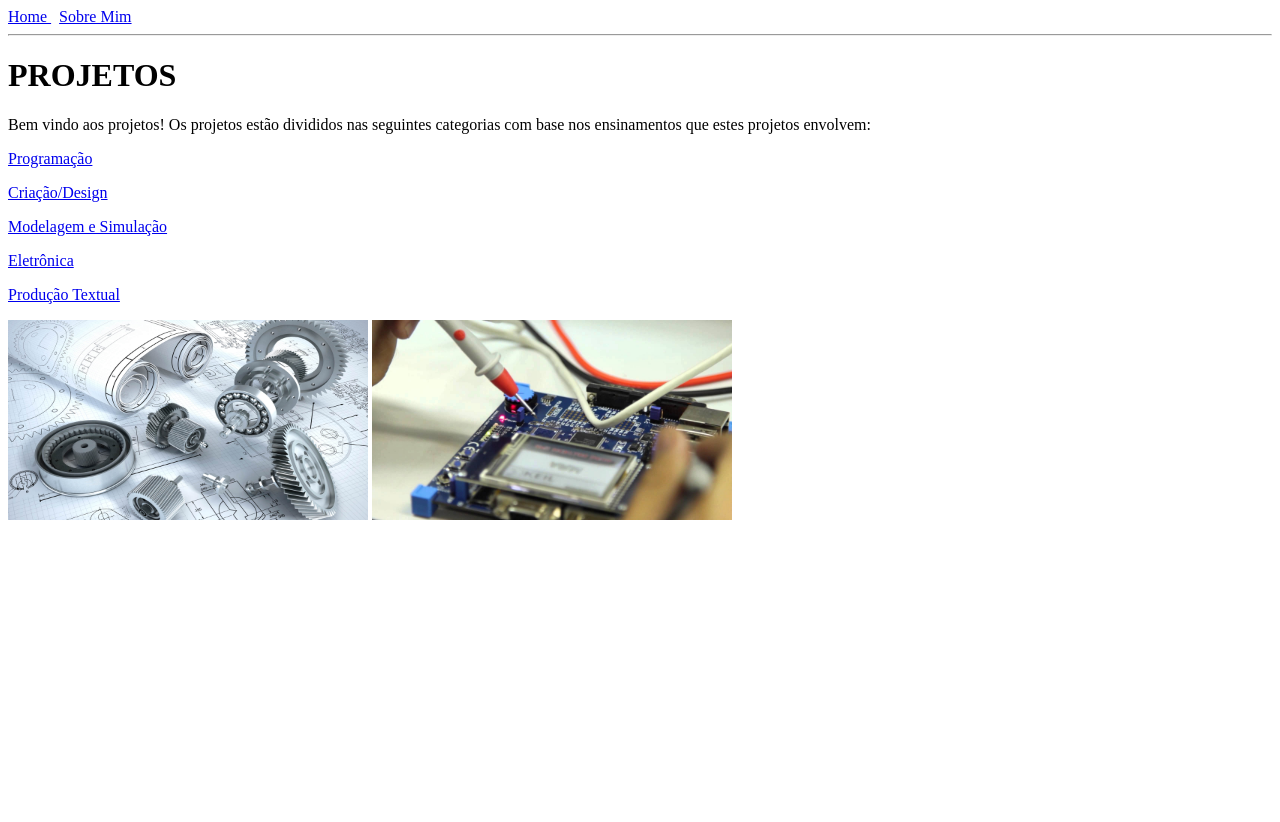
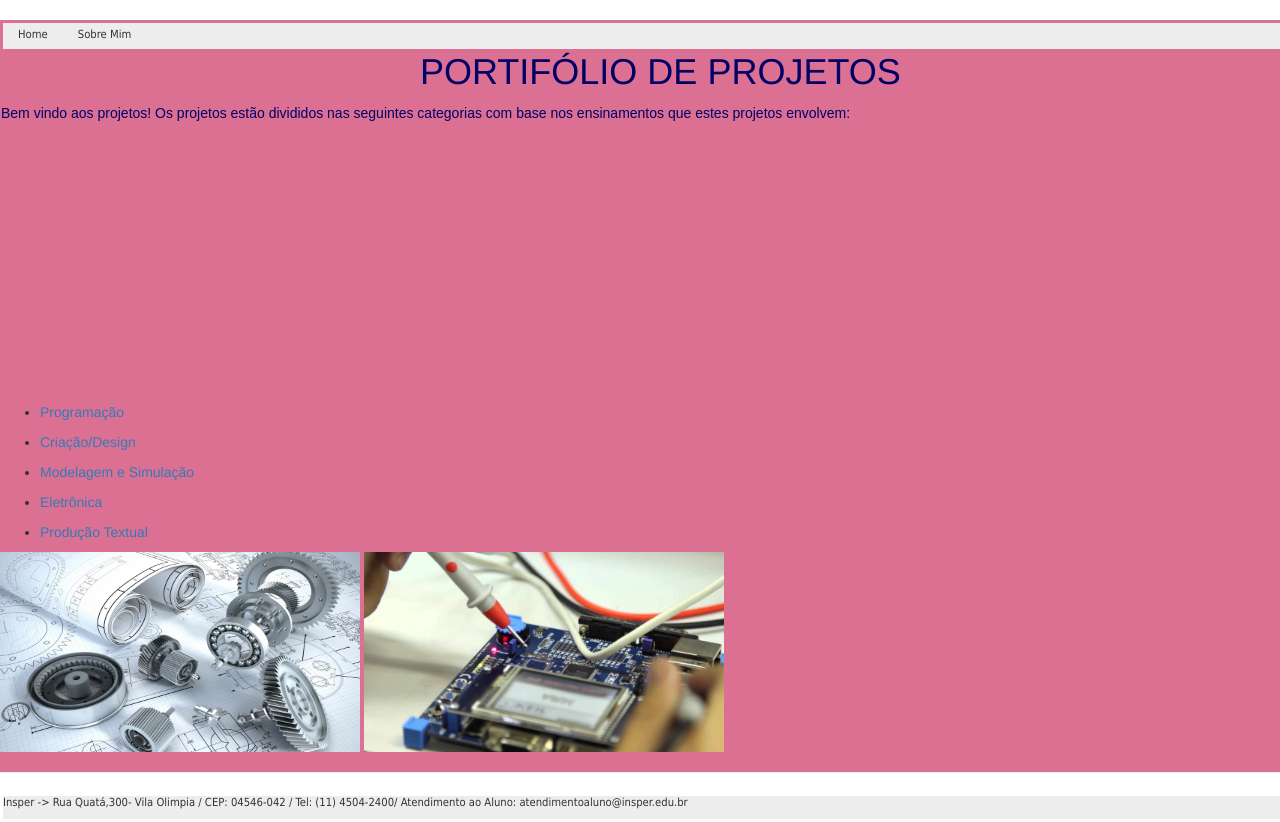
Before and after one commit to Joaogca/projeto1-CO_DESIGN, a plain HTML site: page projetos.html in a window 1280 px wide. Before the commit the page ends 800 px from the top, so only its background shows below. Drawn offline with Linux system fonts and the light colour scheme; files that its build step writes are made by us from their sources.

Commit message:
Add files via upload

```diff
--- a/projetos.html
+++ b/projetos.html
@@ -1,58 +1,120 @@
-<html>
+<html  xml:lang="pt" lang="pt">
 	<head>
-		<title>Portifólio</title>
+	<title>Portifólio</title>
+	<style type="text/css">
+	<!--
+		body {
+			padding:0px;
+			margin:0px;
+		}
+
+		#menu ul {
+			padding:0px;
+			margin:3px;
+			float: left;
+			width: 100%;
+			background-color:#EDEDED;
+			list-style:none;
+			font:80% Tahoma;
+		}
+
+		#menu ul li { display: inline; }
+
+		#menu ul li a {
+			background-color:#EDEDED;
+			color: #333;
+			text-decoration: none;
+			border-bottom:3px solid #EDEDED;
+			padding: 5px 15px;
+			float:left;
+		}
+
+		#menu ul li a:hover {
+			background-color:#D6D6D6;
+			color: #6D6D6D;
+			border-bottom:3px solid #42426F;
+		}
+	-->
+	</style>
+		<link rel="stylesheet" type="text/css" href="estilo.css">
+
+	<link rel="stylesheet"
+		  type="text/css"
+		  href="bootstrap.css"
+	      />
+
 	</head>
+	<div class="cor">
 	<body>
-		<a href="index.html">
-			Home
-		</a>
+		<div id="menu">
+		<ul>
+			<li><a href="index.html">
+				Home
+			</a></li>
 		&nbsp
-		<a href="sobremim.html">
-			Sobre Mim
-		</a>
+			<li><a href="sobremim.html">
+				Sobre Mim
+			</a></li>
+		</ul>
+		</div>
+
 
 		<hr></hr>
 
-		<h1>
-			PROJETOS
-		</h1>
+		<div class="titulo">
+			<h1>PORTIFÓLIO DE PROJETOS</h1>
+		</div>
 
-		<p>
+		<div class="texto">
+			<p>
 			Bem vindo aos projetos! Os projetos estão divididos nas seguintes categorias com base nos ensinamentos que estes projetos envolvem:
-		</p>
+			</p>
+		</div>
 
-		<p>
-			<a href="prog.html">
+		<ul>
+			<li><a href="prog.html">
 				Programação
-			</a>
-		</p>
+			</a></li>
+		</ul>
 
-		<p>
-			<a href="design.html">
+		<ul>
+			<li><a href="design.html">
 				Criação/Design
-			</a>
-		</p>
+			</a></li>
+		</ul>
 
-		<p>
-			<a href="modsim.html">
+		<ul>
+			<li><a href="modsim.html">
 				Modelagem e Simulação
-			</a>
-		</p>
+			</a></li>
+		</ul>
 
-		<p>
-			<a href="eletro.html">
+		<ul>
+			<li><a href="eletro.html">
 				Eletrônica
-			</a>
-		</p>
+			</a></li>
+		</ul>
 
-		<p>
-			<a href="textual.html">
+		<ul>
+			<li><a href="textual.html">
 				Produção Textual
-			</a>
-		</p>
+			</a></li>
+		</ul>
 
 		<img src="engenharia-mecanica.jpg" width="360" height="200" />
 		<img src="comp.jpg" width="360" height="200" />
 
+		<div id="menu">
+			<hr></hr>
+			<ul>
+				<p>
+									Insper 	-> Rua Quatá,300- Vila Olimpia / CEP: 04546-042 / Tel: (11) 4504-2400/ Atendimento ao Aluno: atendimentoaluno@insper.edu.br
+
+				</p>
+			</ul>
+		<div>
+		</div>
+
 	</body>
+	</div>
 </html>
```
